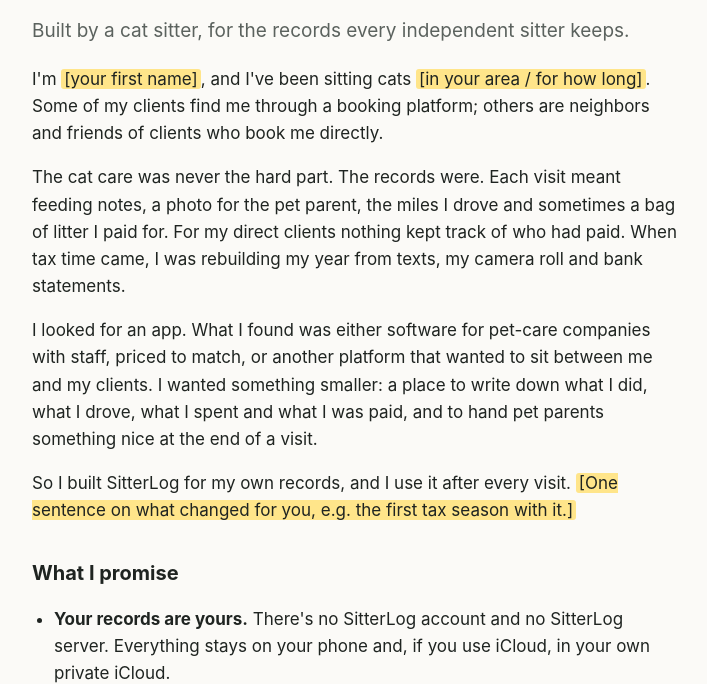
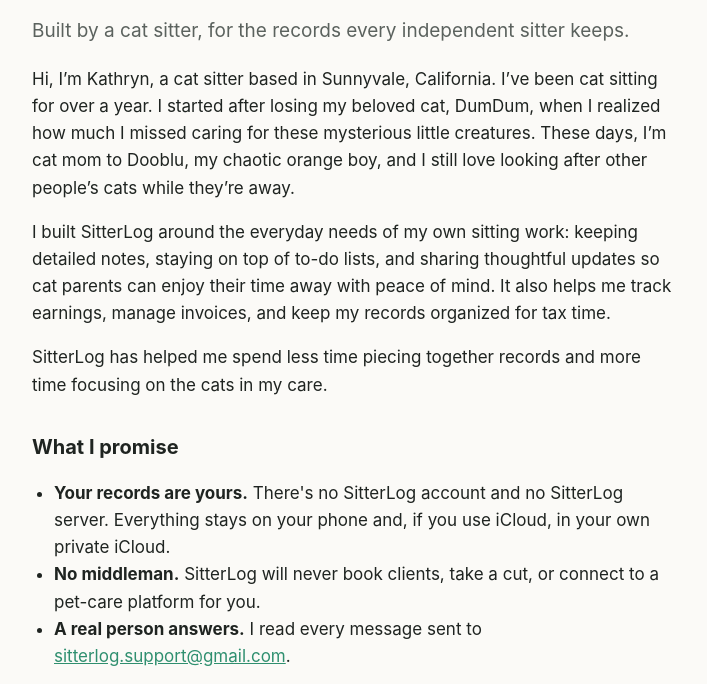
Before and after one commit to kathryn-zhang/sitterlog, a plain HTML site: page about/index.html in a window 1280 px wide. Shown: the part 137-821 px from the top of the page, without its empty margins (284-991 px from the left). Drawn offline with Linux system fonts and the light colour scheme.

Commit message:
About page and home quote in Kathryn's own words
Co-Authored-By: Claude Opus 5.5 <noreply@anthropic.com>

```diff
--- a/about/index.html
+++ b/about/index.html
@@ -21,24 +21,18 @@
   <h1>About SitterLog</h1>
   <p class="lede">Built by a cat sitter, for the records every independent sitter keeps.</p>
 
-  <!-- DRAFT: every <mark> is a spot for the founder's own details. Remove the marks before publishing. -->
+  <p>Hi, I’m Kathryn, a cat sitter based in Sunnyvale, California. I’ve been cat sitting for over
+    a year. I started after losing my beloved cat, DumDum, when I realized how much I missed caring
+    for these mysterious little creatures. These days, I’m cat mom to Dooblu, my chaotic orange
+    boy, and I still love looking after other people’s cats while they’re away.</p>
 
-  <p>I'm <mark>[your first name]</mark>, and I've been sitting cats <mark>[in your area / for how
-    long]</mark>. Some of my clients find me through a booking platform; others are neighbors
-    and friends of clients who book me directly.</p>
+  <p>I built SitterLog around the everyday needs of my own sitting work: keeping detailed notes,
+    staying on top of to-do lists, and sharing thoughtful updates so cat parents can enjoy their
+    time away with peace of mind. It also helps me track earnings, manage invoices, and keep my
+    records organized for tax time.</p>
 
-  <p>The cat care was never the hard part. The records were. Each visit meant feeding notes, a
-    photo for the pet parent, the miles I drove and sometimes a bag of litter I paid for. For my
-    direct clients nothing kept track of who had paid. When tax time came, I was rebuilding my
-    year from texts, my camera roll and bank statements.</p>
-
-  <p>I looked for an app. What I found was either software for pet-care companies with staff,
-    priced to match, or another platform that wanted to sit between me and my clients. I wanted
-    something smaller: a place to write down what I did, what I drove, what I spent and what I
-    was paid, and to hand pet parents something nice at the end of a visit.</p>
-
-  <p>So I built SitterLog for my own records, and I use it after every visit. <mark>[One
-    sentence on what changed for you, e.g. the first tax season with it.]</mark></p>
+  <p>SitterLog has helped me spend less time piecing together records and more time focusing on
+    the cats in my care.</p>
 
   <h2>What I promise</h2>
   <ul>
```
Also changed, not shown: index.html (+3 -4 lines), 1 other file.
